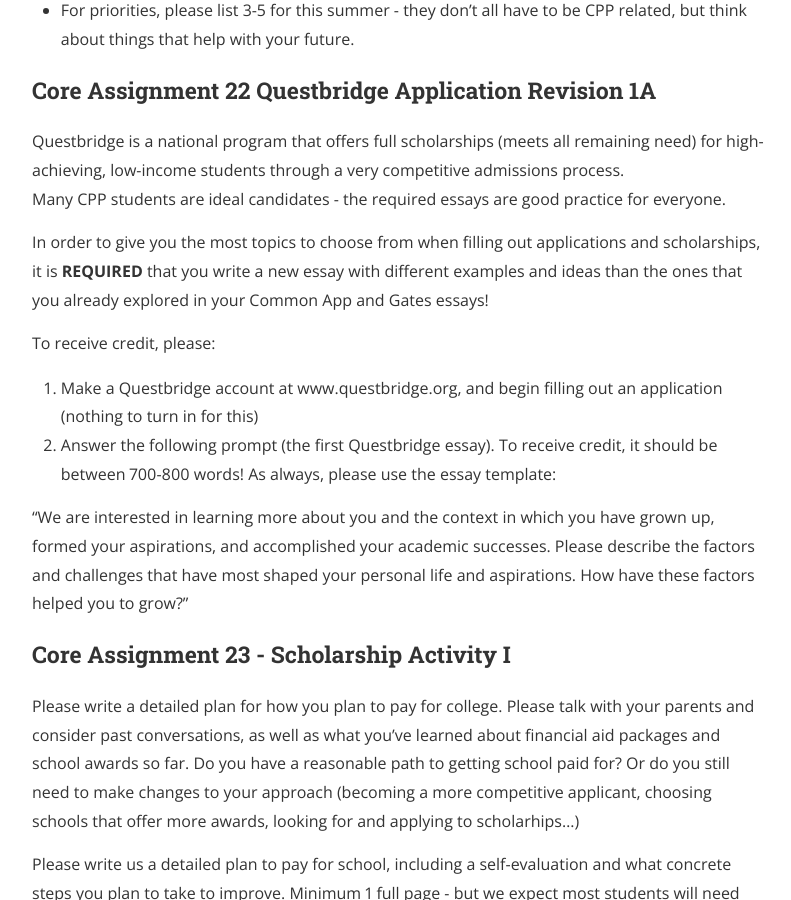
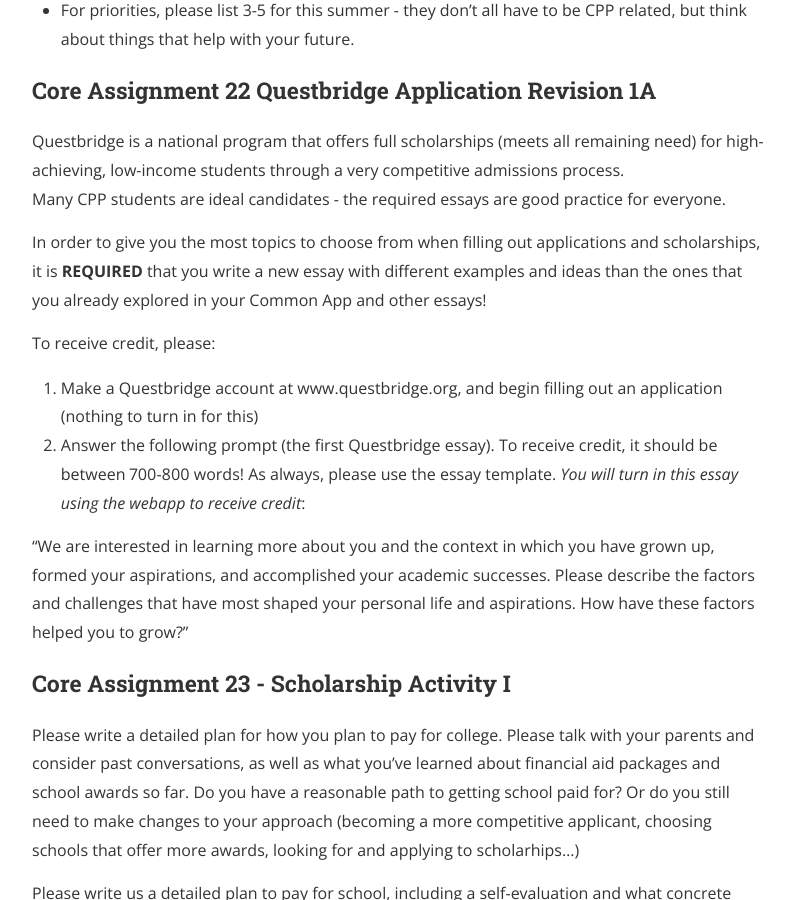
Before and after one commit to wrgr/cppbook, a Jekyll site: the page built from assignments.md, in a window 1280 px wide and 900 px high, scrolled down 9292 px. Shown: the whole window, without its empty margins (240-1031 px from the left). Built offline with Jekyll 4.4.1, drawn with Linux system fonts in a browser that asks for light colours; nearby versions of some CDN libraries; a style sheet for code colours, icons or effects is not loaded; some of the changed text lies outside the part shown.

```diff
--- a/assignments.md
+++ b/assignments.md
@@ -291,12 +291,12 @@ A template (required) can be found [here](/cppbook/assets/cpp_portfoliocheck1.do
 Questbridge is a national program that offers full scholarships (meets all remaining need) for high-achieving, low-income students through a very competitive admissions process.
 Many CPP students are ideal candidates - the required essays are good practice for everyone.
 
-In order to give you the most topics to choose from when filling out applications and scholarships, it is **REQUIRED** that you write a new essay with different examples and ideas than the ones that you already explored in your Common App and Gates essays!
+In order to give you the most topics to choose from when filling out applications and scholarships, it is **REQUIRED** that you write a new essay with different examples and ideas than the ones that you already explored in your Common App and other essays!
 
 To receive credit, please:
 
 1.  Make a Questbridge account at www.questbridge.org, and begin filling out an application (nothing to turn in for this)
-2.  Answer the following prompt (the first Questbridge essay).  To receive credit, it should be between 700-800 words!  As always, please use the essay template:
+2.  Answer the following prompt (the first Questbridge essay).  To receive credit, it should be between 700-800 words!  As always, please use the essay template.  *You will turn in this essay using the webapp to receive credit*:
 
 "We are interested in learning more about you and the context in which you have grown up, formed your aspirations, and accomplished your academic successes. Please describe the factors and challenges that have most shaped your personal life and aspirations. How have these factors helped you to grow?"
 
@@ -405,7 +405,7 @@ Please complete this assignment by using the online form, and make very sure tha
 
 It's really important to get this done on time, because it will help us strategize with you on a payment strategy for school!
 
-If you are not eligible for an FSAID, instead of completing this assignment, please write a (1-page minimum) essay explaining *specifics* of your strategy to pay for college and how you plan to overcome this barrier.  Please also include any questions you have for us and email directly to Will by the deadline.
+If you are not eligible for an FSAID, instead of completing this assignment, please write a (1-page minimum) essay explaining *specifics* of your strategy to pay for college, specifically how it relates to how you plan to overcome this barrier (different than Scholarship Activity I).  A starting point is [here](http://www.maldef.org/leadership/scholarships/index.html).  Please also include any questions you have for us and email directly to Will by the deadline.
 
 (The FSA ID replaced the Federal Student Aid PIN on May 10, 2015. If you haven’t logged in to a Federal Student Aid site (such as fafsa.gov or StudentLoans.gov) since then, you will need to create an FSA ID before you can log on in the future. If you already have a PIN, you can link your information to your new FSA ID by entering your PIN while registering for your FSA ID. This will save you time when registering for your FSA ID.) If you’ve forgotten your PIN, don’t worry; you can either enter the answer to your PIN “challenge question” during the FSA ID registration process to link your PIN, or you can just create your FSA ID from scratch.)
 
```
Also changed, not shown: _posts/2016-07-31-sat3.md (added, +37 -0 lines), sat.md (added, +1 -0 lines).
